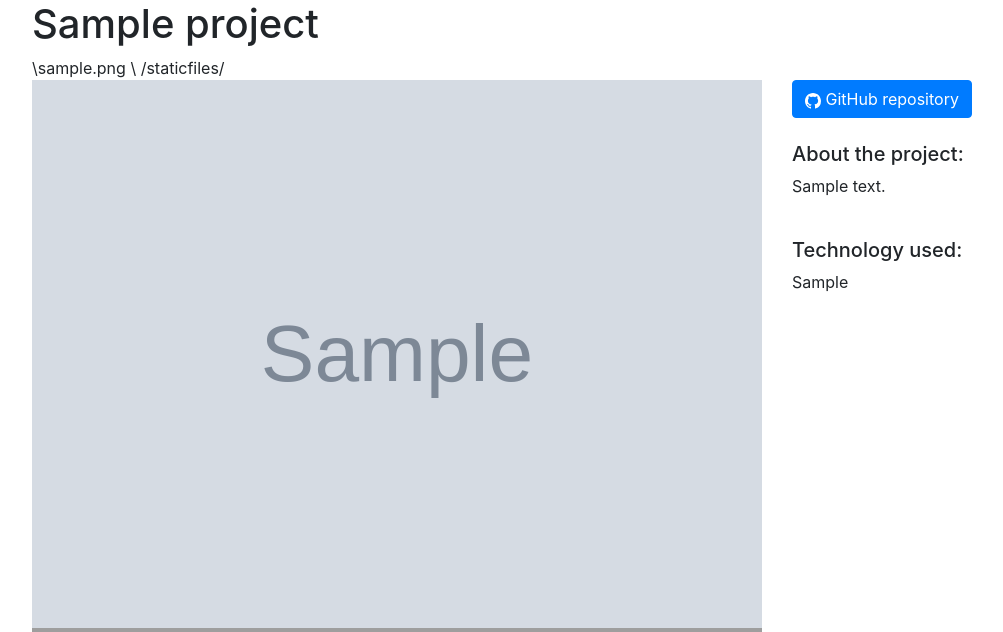
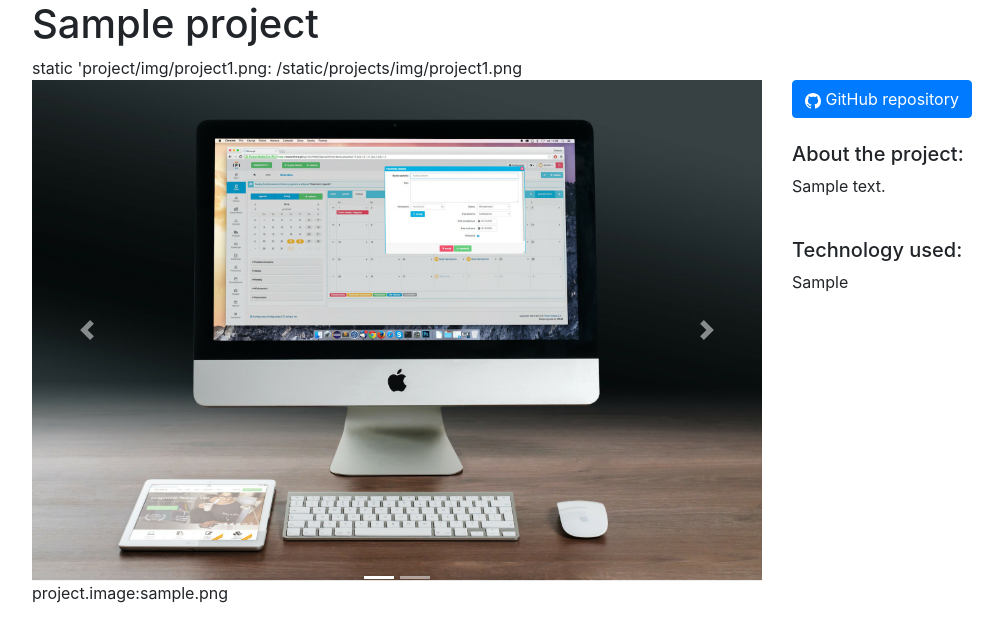
Before and after one commit to Himhith/djangoporfolio, a Django app: page /projects/1/ in a window 1280 px wide. Shown: the part 56-688 px from the top of the page, without its empty margins (53-1056 px from the left). Run offline with Django 3.2, Linux system fonts and the light colour scheme; tables that the repository leaves empty hold one stand-in row (values such as "Sample post"); grey boxes marked "Sample" are stand-in pictures; some libraries are stand-ins or nearby versions; grey boxes are pictures that could not be loaded.

Commit message:
Solved image handling
Image Handling has been solved in projects. Now needs to be implemented.

```diff
--- a/djangoportfo/urls.py
+++ b/djangoportfo/urls.py
@@ -16,7 +16,8 @@ Including another URLconf
 from django.contrib import admin
 from home import views
 from django.urls import path,include
-
+from django.conf.urls.static import static
+from django.conf import settings
 import blog
 
 urlpatterns = [
@@ -29,4 +30,4 @@ urlpatterns = [
    path('home/', include('home.urls')),
 
 
-]
+]+ static(settings.MEDIA_URL, document_root=settings.MEDIA_ROOT)
--- a/home/templates/home_detail.html
+++ b/home/templates/home_detail.html
@@ -9,7 +9,9 @@
 <div class="row p-3 ">
     <div class="col-sm-2 rounded-circle bg-light">
         {{ home.profilePicture }}
-        {{ home.profilePicture.url }} fdsaf
+        {{ home.profilePicture.name }}
+        {{home}}
+
 
         <img class="d-block w-100" src=" \{{ home.profilePicture }}" alt="profile picture">
 <!--        <img src=" /home/static/home/d.jpg">-->
--- a/projects/models.py
+++ b/projects/models.py
@@ -14,4 +14,6 @@ class Project(models.Model):
 class Image(models.Model):
     #give a name to the picture by its picture name
     image = models.FilePathField(path='projects/static/projects')
-    pic = models.ImageField(null=True, blank=True, upload_to='projects/images')
+    pic = models.ImageField(null=True, blank=True, upload_to='projects/static/projects/images')
+    pic2 = models.ImageField(null=True, blank=True, upload_to='')
+   #name=pic.name
--- a/projects/templates/project_detail.html
+++ b/projects/templates/project_detail.html
@@ -20,24 +20,22 @@
           </ol>
           <div class="carousel-inner">
                 <div class="carousel-item active">
-                    \{{ project.image }}
-                    \{{ project.image.url }}
-                    {% static project.image.url %}
-                    <img class="d-block w-100" src=" \{{ project.image }}" alt="img" >
-                    <img class="d-block w-100" src=" {% static 'project.image.url' %}" alt="img" >
-                    <img class="d-block w-100" src=" {% static 'projects/2.jpg' %}" alt="img" >
+ static 'project/img/project1.png: {% static 'projects/img/project1.png' %}
+                    <img class="d-block w-100" src=" {% static 'projects/img/project1.png' %}" alt="img" >
+<!--                   <img class="d-block w-100" src="/static/projects/img/project1.png" alt="img" >-->
+project.image:{{project.image}}
+
                 </div>
                 {% for image in project.images.all %}
                 <div class="carousel-item ">
-<!--                   IMAGE {{ image.image }} </br>-->
-                    \{{ image.image }}<br>
-                    {{ image.pic}}
-                    {{ image.pic.url}}
-                    {% static image.pic %}
 
-                    <img class="d-block w-100" src=" {{ image.pic.ulr }}" alt="img">
+
+
+                    <img class="d-block w-100" src="{{image.pic.url}}" alt="img">
                     {% static image.pic.ulr %}
-                    <img class="d-block w-100" src=" {% static 'image.pic' %}" alt="img">
+<!--                    <img class="d-block w-100" src=" /media/projects/static/projects/images/20201102_191200.jpg" alt="img">-->
+
+
                 </div>
                 {% endfor %}
           </div>
```
Also changed, not shown: djangoportfo/settings.py (+6 -4 lines), Przechwytywanie.JPG (deleted), media/121323517_1464360960437513_2462689885383808772_n.jpg (added), media/IMG_20190916_144122.jpg (added), media/projects/static/projects/images/20201102_191152.jpg (added), media/projects/static/projects/images/20201102_191200.jpg (added), projects/migrations/0013_auto_20210215_2000.py (added), projects/migrations/0014_auto_20210215_2001.py (added), projects/migrations/0015_image_pic2.py (added), projects/static/projects/images/135195858_1352933338390349_2310706761293243666_n.jpg (added).
